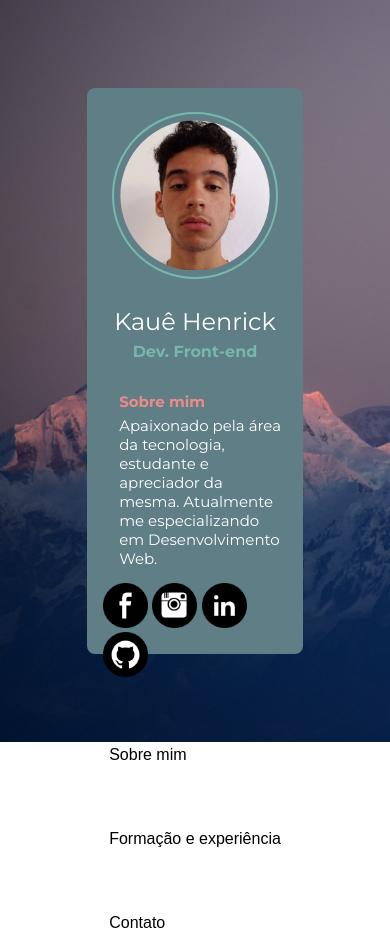
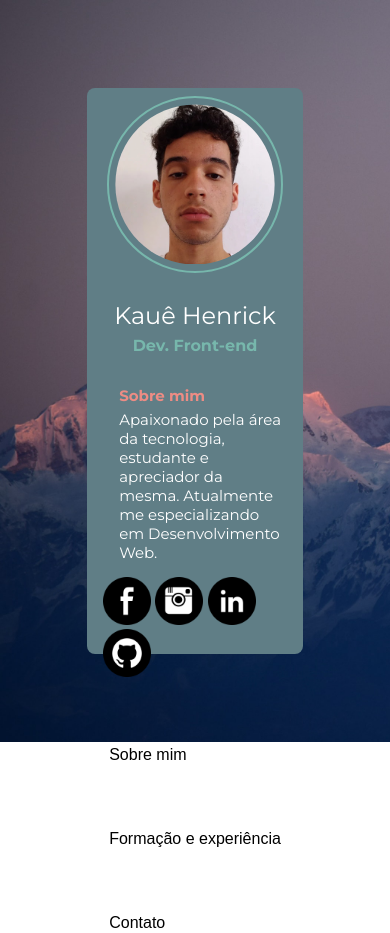
Before and after one commit to kauehenrick/profile_card, a plain HTML site: page index.html in a window 390 px wide. Drawn offline with Linux system fonts and the light colour scheme.

Commit message:
ajuste responsividade

```diff
--- a/assets/scripts/style.css
+++ b/assets/scripts/style.css
@@ -22,9 +22,8 @@ body {
 }
 
 #profile {
-    margin-top: 1rem;
-    width: 150px;
-    height: 150px;
+    width: 10rem;
+    height: 10rem;
     border-radius: 50%;
     border: 2px solid #77b7ac;
     padding: 0.4rem;
@@ -46,8 +45,8 @@ body {
 }
 
 .social {
-    height: 45px;
-    width: 45px;
+    height: 3rem;
+    width: 3rem;
 }
 
 #nome {
```
